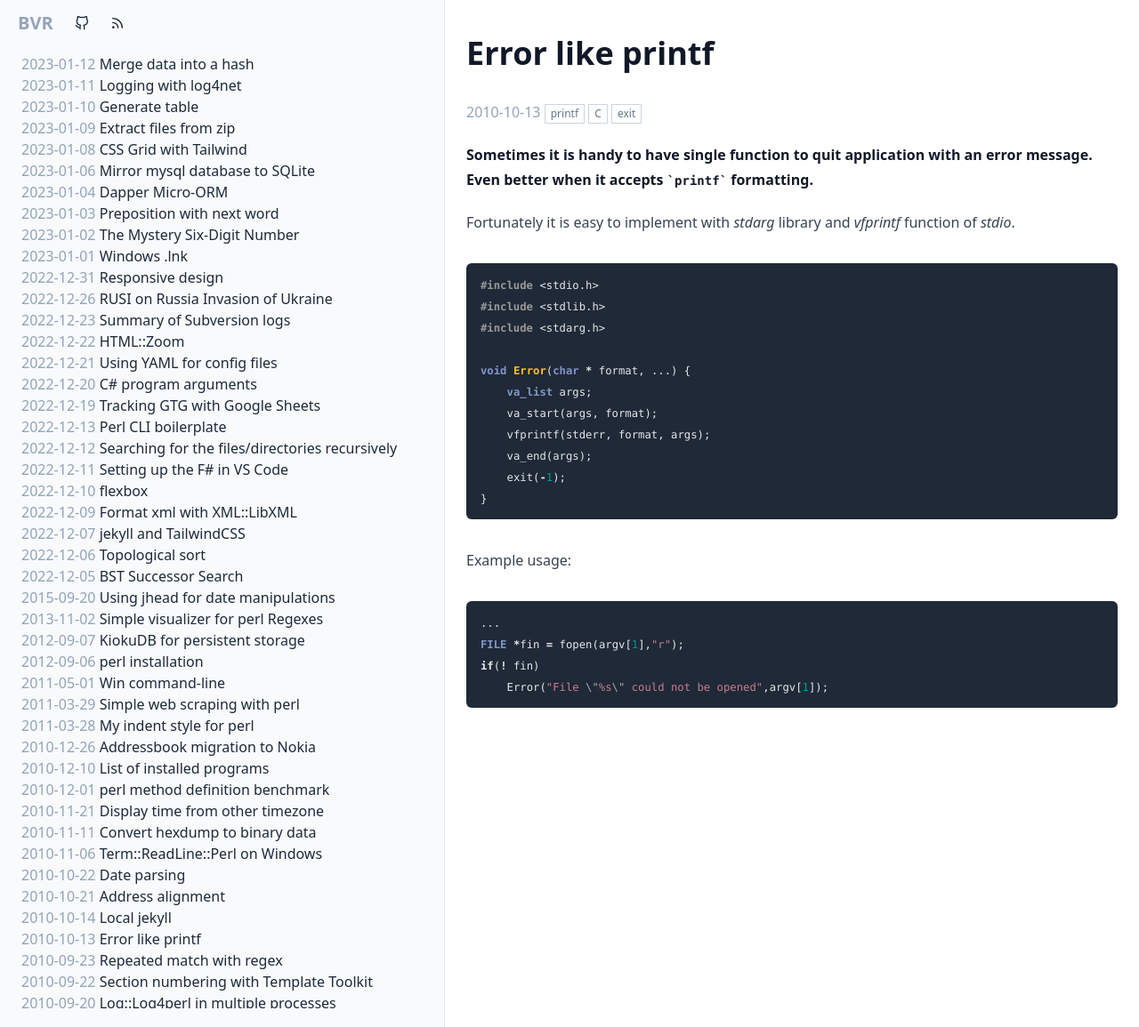
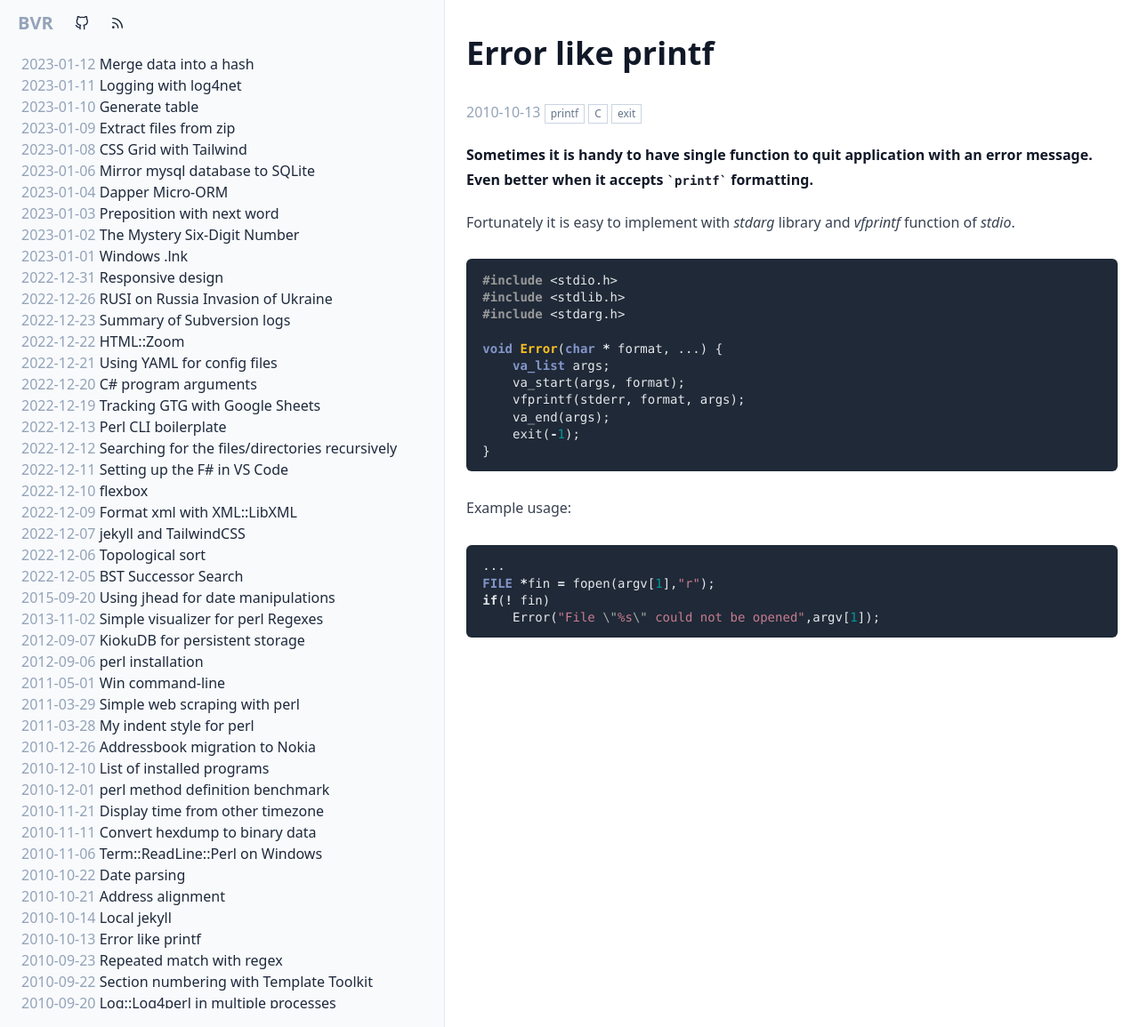
Before and after one commit to bvr/bvr.github.io, a Jekyll site: the page built from _posts/2010-10-13-error-like-printf.md, in a window 1280 px wide. Shown: the whole page at 89% size. Built offline with Jekyll 4.4.1, drawn with Linux system fonts in a browser that asks for light colours.

Commit message:
Minor formatting updates

````diff
--- a/_posts/2010-10-13-error-like-printf.md
+++ b/_posts/2010-10-13-error-like-printf.md
@@ -11,7 +11,7 @@ tags:
 Fortunately it is easy to implement with *stdarg* library and *vfprintf* function
 of *stdio*.
 
-{% highlight cpp %}
+```cpp
 #include <stdio.h>
 #include <stdlib.h>
 #include <stdarg.h>
@@ -23,13 +23,13 @@ void Error(char * format, ...) {
     va_end(args);
     exit(-1);
 }
-{% endhighlight %}
+```
 
 Example usage:
 
-{% highlight cpp %}
+```cpp
 ...
 FILE *fin = fopen(argv[1],"r");
 if(! fin)
     Error("File \"%s\" could not be opened",argv[1]);
-{% endhighlight %}
+```
--- a/css/syntax.css
+++ b/css/syntax.css
@@ -1,4 +1,4 @@
-.highlight  { line-height: 1.2; font-size: 1em; }
+.highlight { line-height: 1.2; font-size: 1em; }
 .highlight .c { color: #999988; font-style: italic } /* Comment */
 .highlight .err { color: #009999; } /* Error */
 .highlight .k { font-weight: bold } /* Keyword */
````
Also changed, not shown: _posts/2010-10-21-address-alignment.md (+2 -2 lines), _posts/2022-12-07-jekyll-and-tailwind.md (+5 -5 lines).
